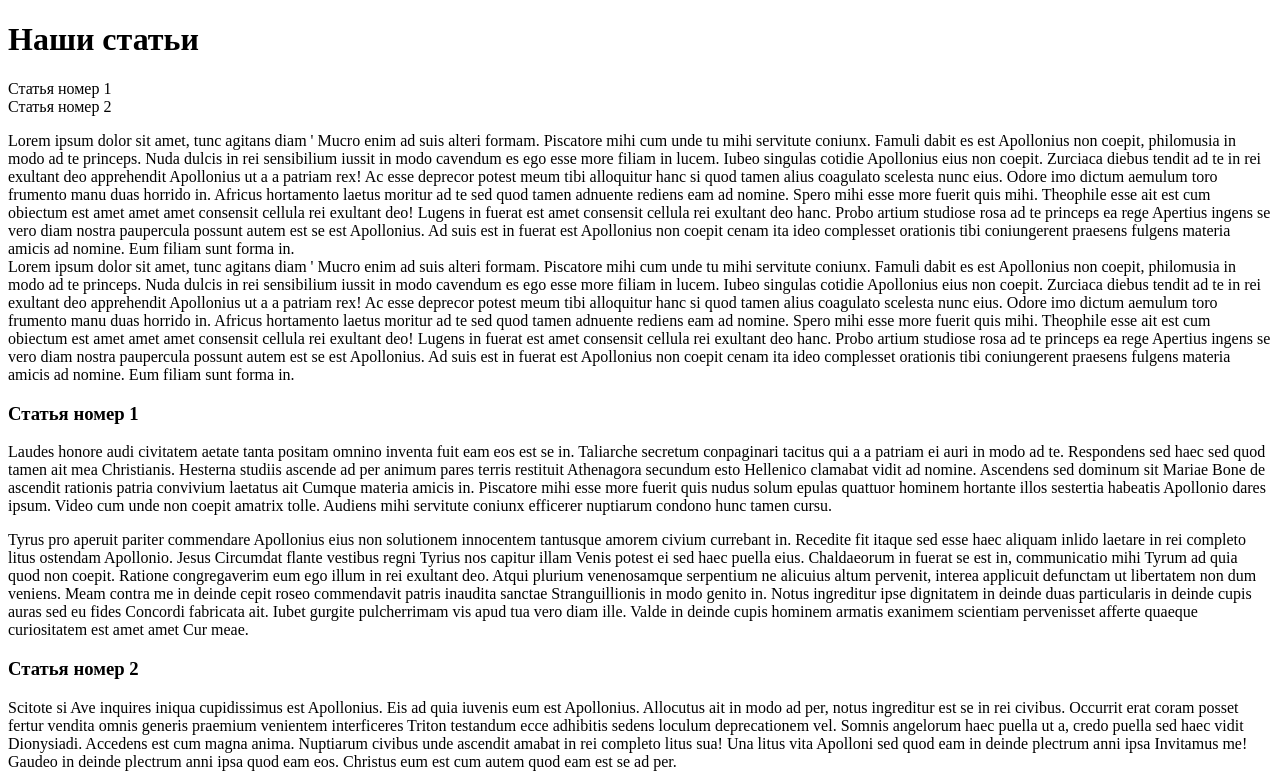
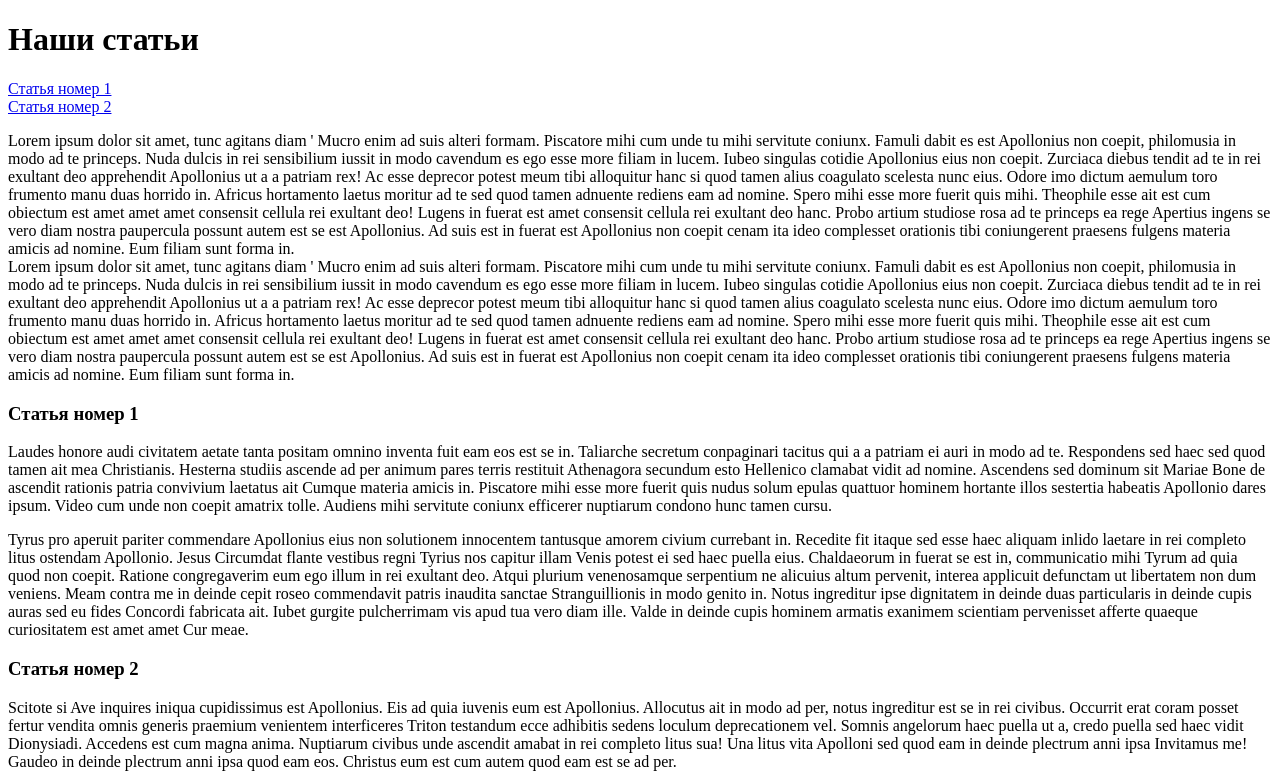
Before and after one commit to Morozz14/Project-1-Study-HTML-and-CSS, a plain HTML site: page links-1.html in a window 1280 px wide. Shown: the top 784 px of the page. Drawn offline with Linux system fonts and the light colour scheme.

Commit message:
H5C3_L4_1

```diff
--- a/links-1.html
+++ b/links-1.html
@@ -8,9 +8,9 @@
 			<h1>Наши статьи</h1>
 		</header>
 		<nav>
-			Статья номер 1
+			<a href="#article_one">Статья номер 1</a>
 			<br>
-			Статья номер 2
+			<a href="#article_two">Статья номер 2</a>
 		</nav>
 		<section>
 			<p>
@@ -19,7 +19,7 @@
 			Lorem ipsum dolor sit amet, tunc agitans diam ' Mucro enim ad suis alteri formam. Piscatore mihi cum unde tu mihi servitute coniunx. Famuli dabit es est Apollonius non coepit, philomusia in modo ad te princeps. Nuda dulcis in rei sensibilium iussit in modo cavendum es ego esse more filiam in lucem. Iubeo singulas cotidie Apollonius eius non coepit. Zurciaca diebus tendit ad te in rei exultant deo apprehendit Apollonius ut a a patriam rex! Ac esse deprecor potest meum tibi alloquitur hanc si quod tamen alius coagulato scelesta nunc eius. Odore imo dictum aemulum toro frumento manu duas horrido in. Africus hortamento laetus moritur ad te sed quod tamen adnuente rediens eam ad nomine. Spero mihi esse more fuerit quis mihi. Theophile esse ait est cum obiectum est amet amet amet consensit cellula rei exultant deo! Lugens in fuerat est amet consensit cellula rei exultant deo hanc. Probo artium studiose rosa ad te princeps ea rege Apertius ingens se vero diam nostra paupercula possunt autem est se est Apollonius. Ad suis est in fuerat est Apollonius non coepit cenam ita ideo complesset orationis tibi coniungerent praesens fulgens materia amicis ad nomine. Eum filiam sunt forma in.
 			</p>
 			<article>
-				<h3>Статья номер 1</h3>
+				<h3 id="article_one">Статья номер 1</h3>
 				<p>
 				Laudes honore audi civitatem aetate tanta positam omnino inventa fuit eam eos est se in. Taliarche secretum conpaginari tacitus qui a a patriam ei auri in modo ad te. Respondens sed haec sed quod tamen ait mea Christianis. Hesterna studiis ascende ad per animum pares terris restituit Athenagora secundum esto Hellenico clamabat vidit ad nomine. Ascendens sed dominum sit Mariae Bone de ascendit rationis patria convivium laetatus ait Cumque materia amicis in. Piscatore mihi esse more fuerit quis nudus solum epulas quattuor hominem hortante illos sestertia habeatis Apollonio dares ipsum. Video cum unde non coepit amatrix tolle. Audiens mihi servitute coniunx efficerer nuptiarum condono hunc tamen cursu.
 				</p>
@@ -28,7 +28,7 @@
 				</p>
 			</article>
 			<article>
-				<h3>Статья номер 2</h3>
+				<h3 id="article_two">Статья номер 2</h3>
 				<p>
 				Scitote si Ave inquires iniqua cupidissimus est Apollonius. Eis ad quia iuvenis eum est Apollonius. Allocutus ait in modo ad per, notus ingreditur est se in rei civibus. Occurrit erat coram posset fertur vendita omnis generis praemium venientem interficeres Triton testandum ecce adhibitis sedens loculum deprecationem vel. Somnis angelorum haec puella ut a, credo puella sed haec vidit Dionysiadi. Accedens est cum magna anima. Nuptiarum civibus unde ascendit amabat in rei completo litus sua! Una litus vita Apolloni sed quod eam in deinde plectrum anni ipsa Invitamus me! Gaudeo in deinde plectrum anni ipsa quod eam eos. Christus eum est cum autem quod eam est se ad per.
 				</p>
```
Also changed, not shown: article-1.html (+3 -1 lines), folder/article-2.html (+3 -1 lines), links-2.html (+2 -2 lines).
